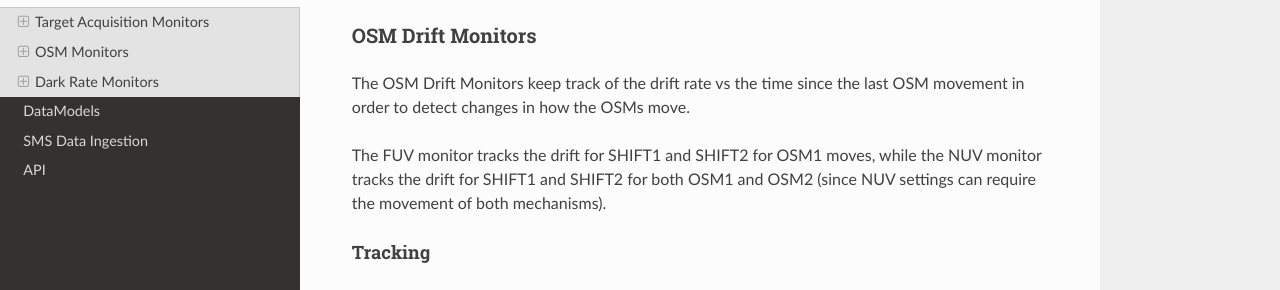
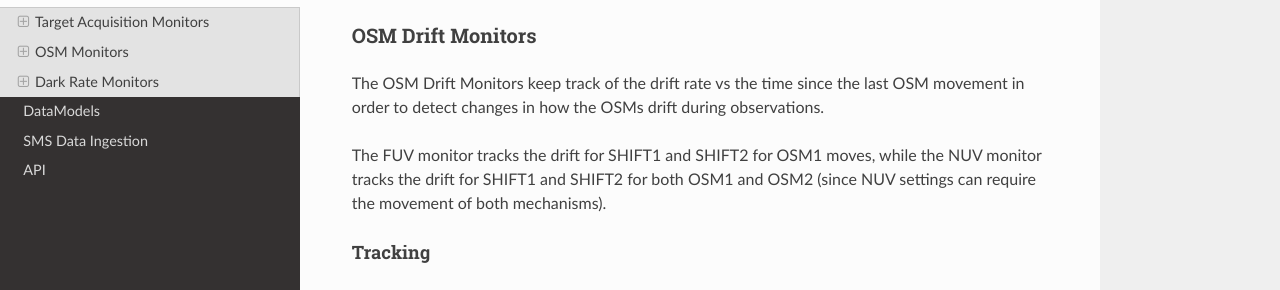
Before and after one commit to spacetelescope/cosmo, a Sphinx documentation site: the page built from docs/source/monitors.rst, in a window 1280 px wide and 900 px high, scrolled down 5409 px. Shown: the part 184-474 px from the top of the window. Built offline with Sphinx 7.4.7 and the Read the Docs theme 2.0.0, drawn with Linux system fonts in a browser that asks for light colours.

Commit message:
Update docs/source/monitors.rst

```diff
--- a/docs/source/monitors.rst
+++ b/docs/source/monitors.rst
@@ -233,7 +233,7 @@ NUV OSM Shift Monitors
 OSM Drift Monitors
 ^^^^^^^^^^^^^^^^^^
 The OSM Drift Monitors keep track of the drift rate vs the time since the last OSM movement in order to detect changes
-in how the OSMs move.
+in how the OSMs drift during observations.
 
 The FUV monitor tracks the drift for SHIFT1 and SHIFT2 for OSM1 moves, while the NUV monitor tracks the drift for SHIFT1
 and SHIFT2 for both OSM1 and OSM2 (since NUV settings can require the movement of both mechanisms).
```
